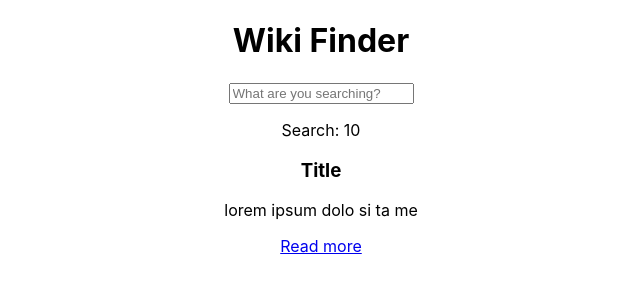
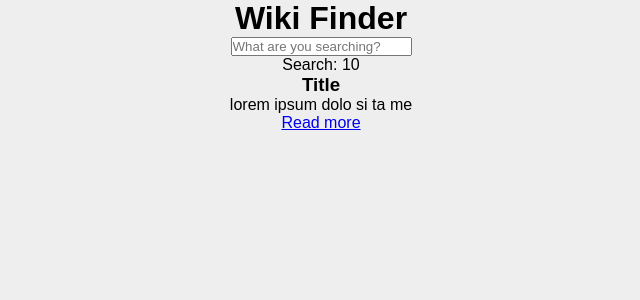
Before and after one commit to PJMantoss/wiki_finder, a React (Create React App) app: page / in a window 1280 px wide. Shown: the top 300 px of the page, without its empty margins (319-959 px from the left). Built offline with nearby package versions, Linux system fonts and the light colour scheme.

Commit message:
update styling

```diff
--- a/src/index.css
+++ b/src/index.css
@@ -1,13 +1,9 @@
+* {
+  margin: 0;
+  padding: 0;
+  box-sizing: border-box;
+  font-family: 'Fira Sans', sans-serif;
+}
 body {
-  margin: 0;
-  font-family: -apple-system, BlinkMacSystemFont, 'Segoe UI', 'Roboto', 'Oxygen',
-    'Ubuntu', 'Cantarell', 'Fira Sans', 'Droid Sans', 'Helvetica Neue',
-    sans-serif;
-  -webkit-font-smoothing: antialiased;
-  -moz-osx-font-smoothing: grayscale;
+   background: #eee;
 }
-
-code {
-  font-family: source-code-pro, Menlo, Monaco, Consolas, 'Courier New',
-    monospace;
-}
```
